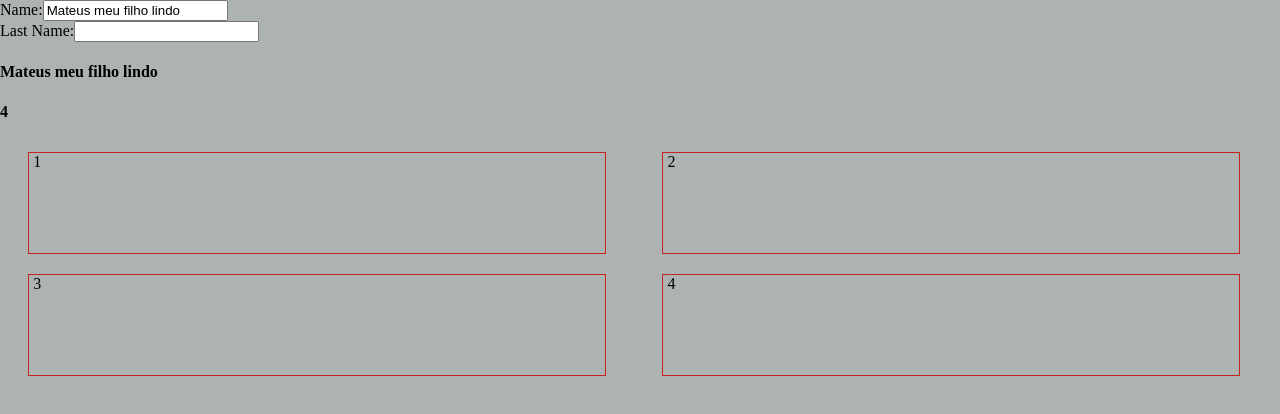
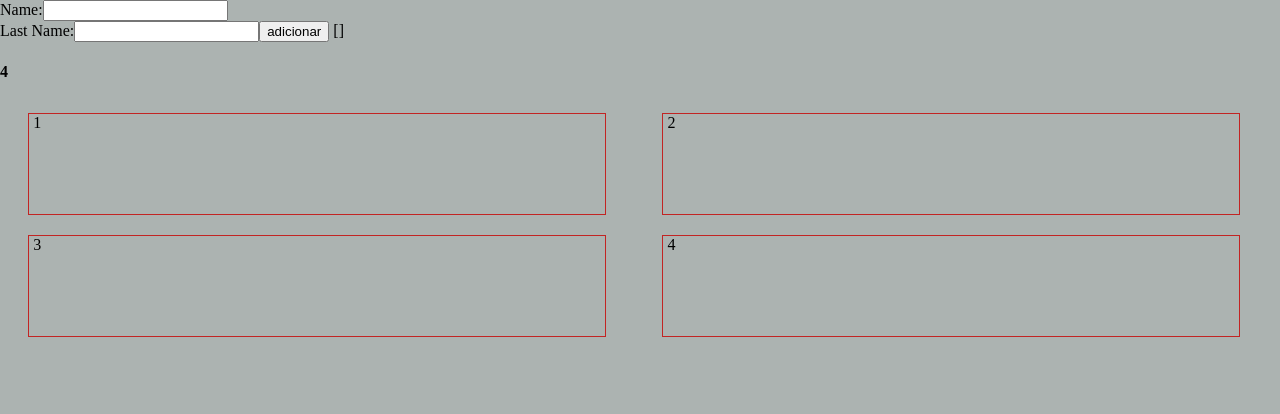
Before and after one commit to emiliojva/emiliojva-son-angular2-sete, an Angular app: page / in a window 1280 px wide. Shown: the top 414 px of the page. Built offline with nearby package versions, Linux system fonts and the light colour scheme.

Commit message:
Disparando eventos

```diff
--- a/src/app/employee-new/employee-new.component.html
+++ b/src/app/employee-new/employee-new.component.html
@@ -1,8 +1,12 @@
 <label for="name">Name:</label>
-<input type="text" [value]="name"/>
+<input type="text" [(ngModel)]="name"/>
 <br>
 <label for="name">Last Name:</label>
 <input type="text" [(ngModel)]="lastName"/>
+
+<button type="button" (click)="addEmployee($event)">adicionar</button>
+
+{{ echo() }}
 
 <h4>{{name}}</h4>
 <h4>{{lastName}}</h4>
--- a/src/app/employee-new/employee-new.component.ts
+++ b/src/app/employee-new/employee-new.component.ts
@@ -9,11 +9,21 @@ export class EmployeeNewComponent implements OnInit {
 
   public name:string = ''; // property bind []
   public lastName:string = ''; // reativa [(ngModel)]
+  employees:Array<any> = [];
 
   constructor() {
-    setTimeout(()=>{ this.name = "Mateus meu filho lindo" },3000)
+    // setTimeout(()=>{ this.name = "Mateus meu filho lindo" },3000)
   }
 
   ngOnInit(): void {}
 
+  addEmployee(event){
+    this.employees.push(this.name);
+    console.log(this.employees);
+  }
+
+  echo(){
+    return JSON.stringify(this.employees);
+  }
+
 }
```
Also changed, not shown: 1 other file (tests, documents, lock files or other folders).
